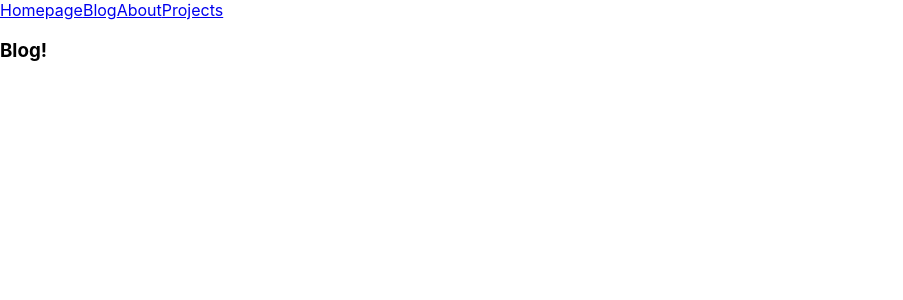
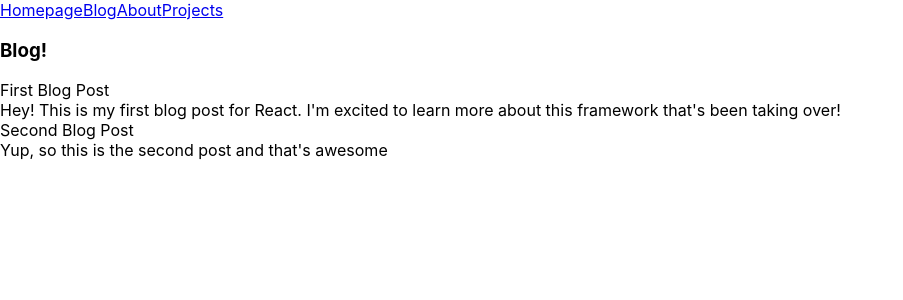
Before and after one commit to WDI-SEA/react-router-portfolio, a React (Create React App) app: page /blog in a window 1280 px wide. Shown: the top 300 px of the page, without its empty margins (0-903 px from the left). Built offline with nearby package versions, Linux system fonts and the light colour scheme.

Commit message:
blog posts rendered using a Post component

```diff
--- a/src/App.js
+++ b/src/App.js
@@ -1,4 +1,4 @@
-import React from 'react';
+import React, { useState } from 'react';
 import './App.css';
 import { BrowserRouter as Router, Route, Link } from 'react-router-dom';
 import Homepage from './Homepage';
@@ -7,6 +7,17 @@ import About from './About';
 import Projects from './Projects';
 
 function App() {
+  const [posts, setPosts] = useState([{
+      title: "First Blog Post",
+      body: "Hey!  This is my first blog post for React.  I'm excited to learn more about this framework that's been taking over!"
+    },
+    {
+      title: "Second Blog Post",
+      body: "Yup, so this is the second post and that's awesome"
+    }
+  ])
+  console.log(posts)
+
   return (
     <Router>
       <div>
@@ -19,7 +30,7 @@ function App() {
       </div>
       <div>
         <Route exact path="/" component={Homepage} />
-        <Route path="/blog" component={Blog} />
+        <Route path="/blog" render={ () => <Blog posts={posts} />} />
         <Route path="/about" component={About} />
         <Route path="/projects" component={Projects} />
       </div>
--- a/src/Blog.jsx
+++ b/src/Blog.jsx
@@ -1,10 +1,27 @@
 import React from 'react';
+import Post from './Post';
 
 function Blog(props) {
-  return(
-    <h3>
-      Blog!
-    </h3>
+  const posts = props.posts.map( (post, index) => {
+    return (
+      <div key={index}>
+        <Post
+          title={post.title}
+          body={post.body}
+        />
+      </div>
+    )
+  })
+
+  return (
+    <div>
+      <h3>
+        Blog!
+      </h3>
+      <div>
+        {posts}
+      </div>
+    </div>
   )
 }
 
--- /dev/null
+++ b/src/Post.jsx
@@ -0,0 +1,16 @@
+import React from 'react';
+
+function Post(props) {
+  return (
+    <div>
+      <div>
+        {props.title}
+      </div>
+      <div>
+        {props.body}
+      </div>
+    </div>
+  )
+}
+
+export default Post
```
